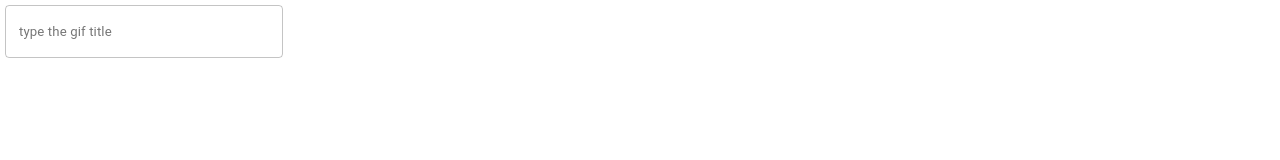
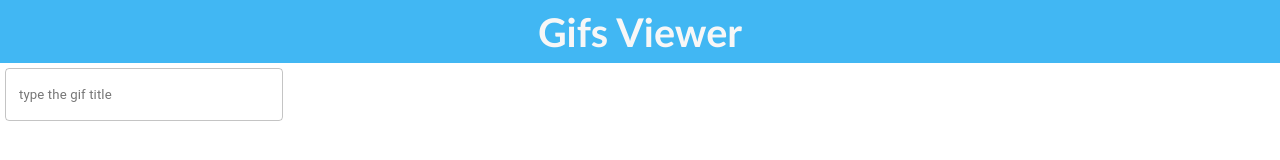
Before and after one commit to juanf9224/giphy-viewer, a React app: page / in a window 1280 px wide. Built offline with nearby package versions, Linux system fonts and the light colour scheme.

Commit message:
add app header with name

```diff
--- /dev/null
+++ b/src/components/Header.js
@@ -0,0 +1,24 @@
+import React from "react";
+import { makeStyles, createStyles } from '@material-ui/core';
+
+const useStyles = makeStyles(() => createStyles({
+  header__title: {
+    color: '#f7f7f7',
+    fontWeight: 'bold',
+    fontSize: '1.5rem'
+  },
+}));
+
+const Header = () => {
+  const classes = useStyles();
+
+  return (
+    <header className="header">
+      <div className={classes.header__title}>
+        <h1>Gifs Viewer</h1>
+      </div>
+    </header>
+  );
+};
+
+export default (Header);
--- a/src/index.js
+++ b/src/index.js
@@ -8,11 +8,13 @@ import store from './store/configureStore';
 import { ThemeProvider } from '@material-ui/styles';
 
 import theme from './theme';
-import GiphyDashboard  from './components/GiphyDashboard';
+import GiphyDashboard from './components/GiphyDashboard';
+import Header from './components/Header';
 
 const app = (
   <ThemeProvider theme={theme}>
     <Provider store={store}>
+      <Header />
       <GiphyDashboard />
     </Provider>
   </ThemeProvider>
--- a/src/styles/base/_settings.scss
+++ b/src/styles/base/_settings.scss
@@ -1,7 +1,7 @@
 // Colors
 $dark-grey: #333;
 $grey: #666;
-$primary: #525b50;
+$primary: #41b7f3;
 $secondary: #ddd;
 $off-white: #f7f7f7;
 $dark-blue: #364051;
```
